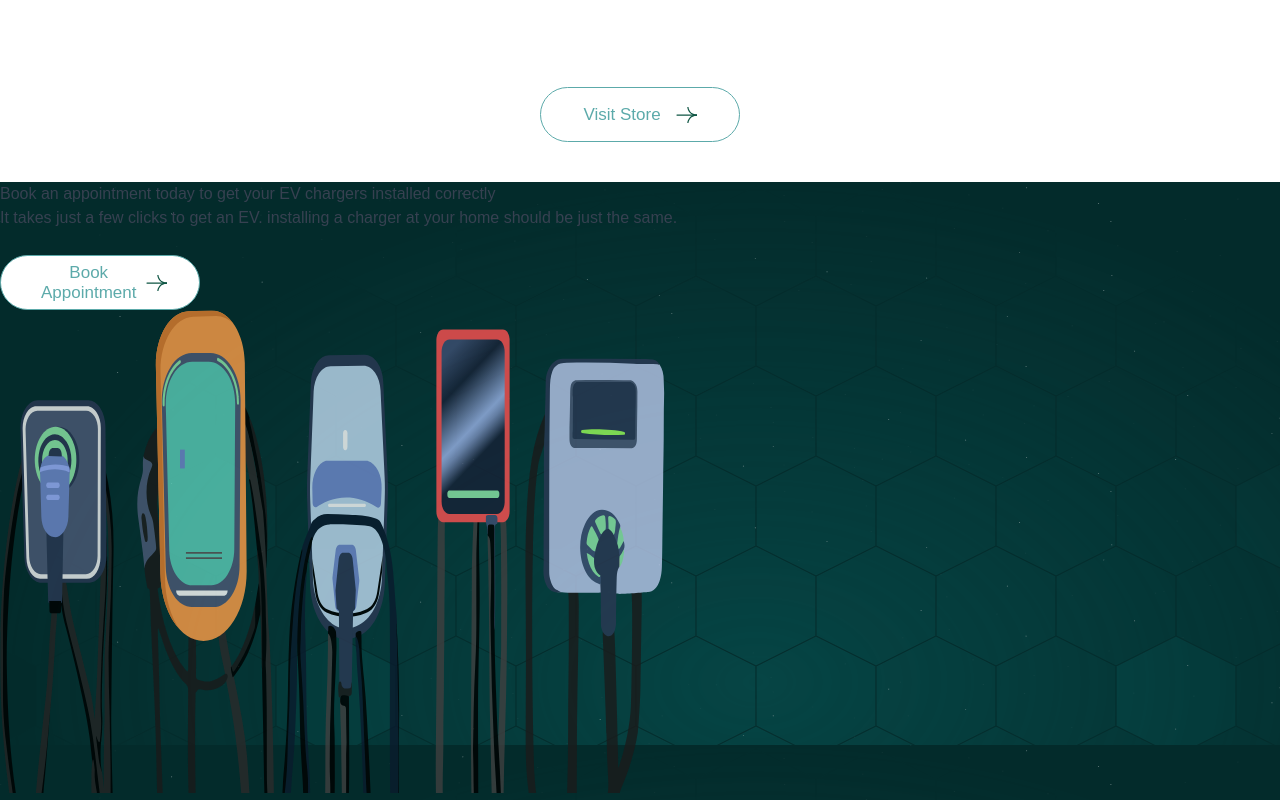
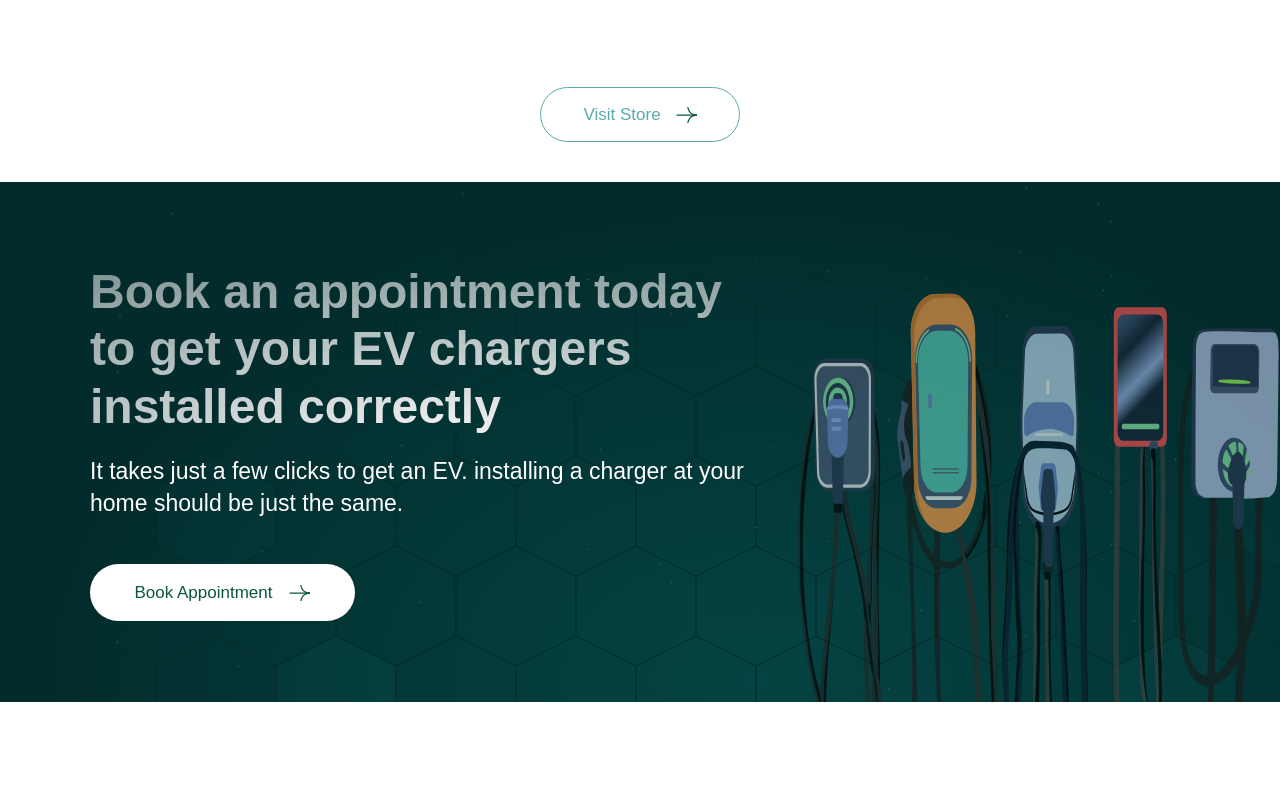
Before and after one commit to owlcode3/ion-ev, a React (Vite) app: page / in a window 1280 px wide. Shown: the part 3008-3808 px from the top of the page. After the commit the page ends 3710 px from the top, so only its background shows below. Built offline with nearby package versions, Linux system fonts and the light colour scheme; a web font is replaced by a local one.

Commit message:
done with appointment section

```diff
--- a/src/components/component/Appointment.tsx
+++ b/src/components/component/Appointment.tsx
@@ -4,12 +4,12 @@ function Appointment() {
   return (
     <section className="appointment">
       <div className="appointment__box-1">
-        <h2>Book an appointment today to get your EV chargers installed correctly</h2>
-        <p>It takes just a few clicks to get an EV. installing a charger at your home should be just the same.</p>
-        <button className="bs__btn">Book Appointment<img src="/arrow-r.svg" alt="arrow right icon" /></button>
+        <h2 className="appointment__heading">Book an appointment today to get your EV chargers installed correctly</h2>
+        <p className="appointment__paragraph">It takes just a few clicks to get an EV. installing a charger at your home should be just the same.</p>
+        <button className="appointment__btn">Book Appointment<img src="/arrow-r.svg" alt="arrow right icon" /></button>
       </div>
       <div className="appointment__box-2">
-        <img src="/appointment-chargers.svg" alt="" />
+        <img className="appointment__img" src="/appointment-chargers.svg" alt="" />
       </div>
     </section>
   )
--- a/src/styles/components/appointment.scss
+++ b/src/styles/components/appointment.scss
@@ -1,4 +1,66 @@
 .appointment {
   background: $background-hero;
   background-image: url(/appointment-background.svg);
+  display: flex;
+  font-style: normal;
+  width: 100%;
+  height: 52rem;
+  padding-left: 9rem;
 }
+
+.appointment__box-1 {
+  display: flex;
+  flex-direction: column;
+  justify-content: center;
+  gap: 2rem;
+  width: 55%;
+}
+
+.appointment__heading {
+  max-width: 70rem;
+  font-weight: 600;
+  font-size: 4.8rem;
+  line-height: 120%;
+  background: $color-white-a;
+  -webkit-background-clip: text;
+  -webkit-text-fill-color: transparent;
+  background-clip: text;
+}
+
+.appointment__paragraph {
+  max-width: 70rem;
+  font-weight: 500;
+  font-size: 2.3rem;
+  line-height: 3.2rem;
+  color: $color-white;
+}
+
+.appointment__btn {
+  @extend %center;
+  justify-content: space-around;
+  gap: 1rem;
+  width: 26.5rem;
+  height: 5.7rem;
+  font-size: 1.7rem;
+  padding: 2rem 4rem;
+  margin-top: 2.5rem;
+  color: #0e5543;
+  background: $color-white-f;
+  border-radius: $border;
+  border: 1px solid #ffffff1a;
+}
+
+.appointment__box-2 {
+  height: 100%;
+  width: 45%;
+  border-radius: 0px;
+  opacity: 0.8;
+  @extend %center;
+  align-items: flex-end;
+  justify-content: flex-end;
+}
+
+.appointment__img {
+  width: 90%;
+  height: 90%;
+}
```
